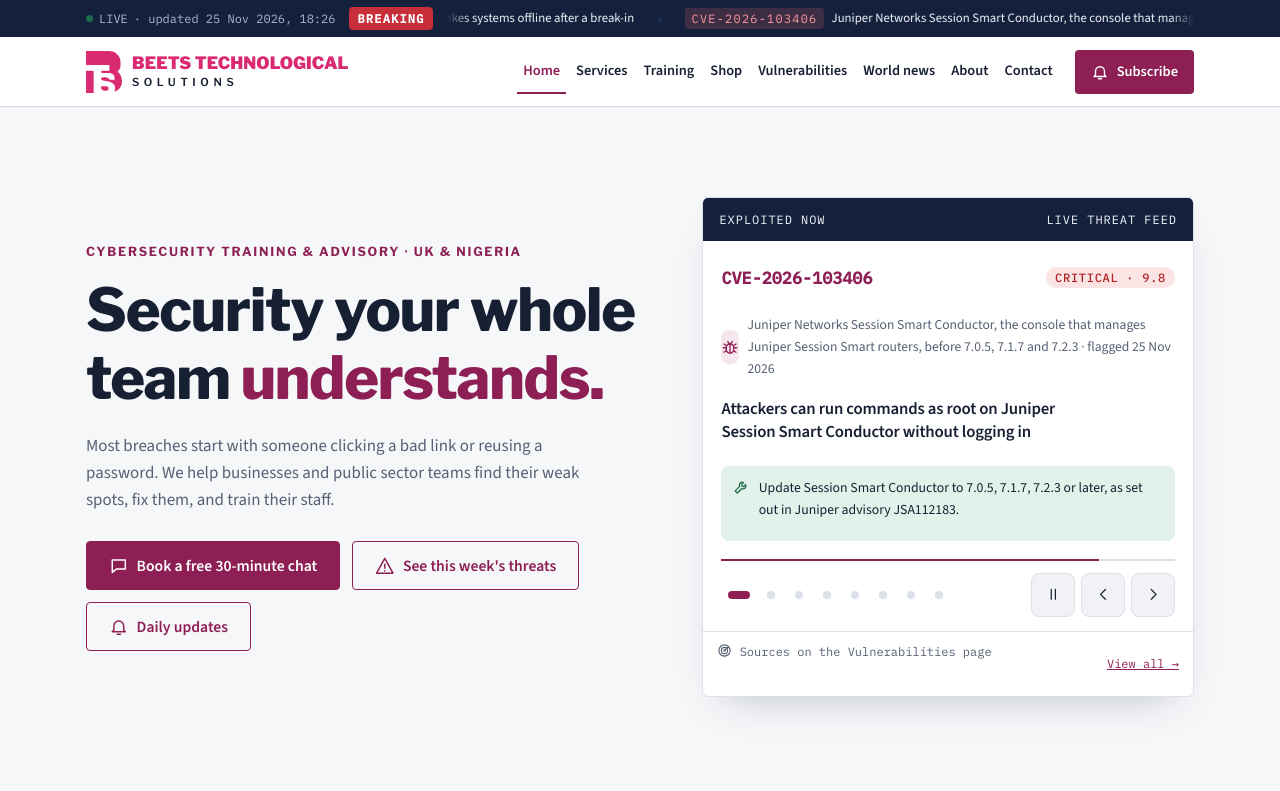
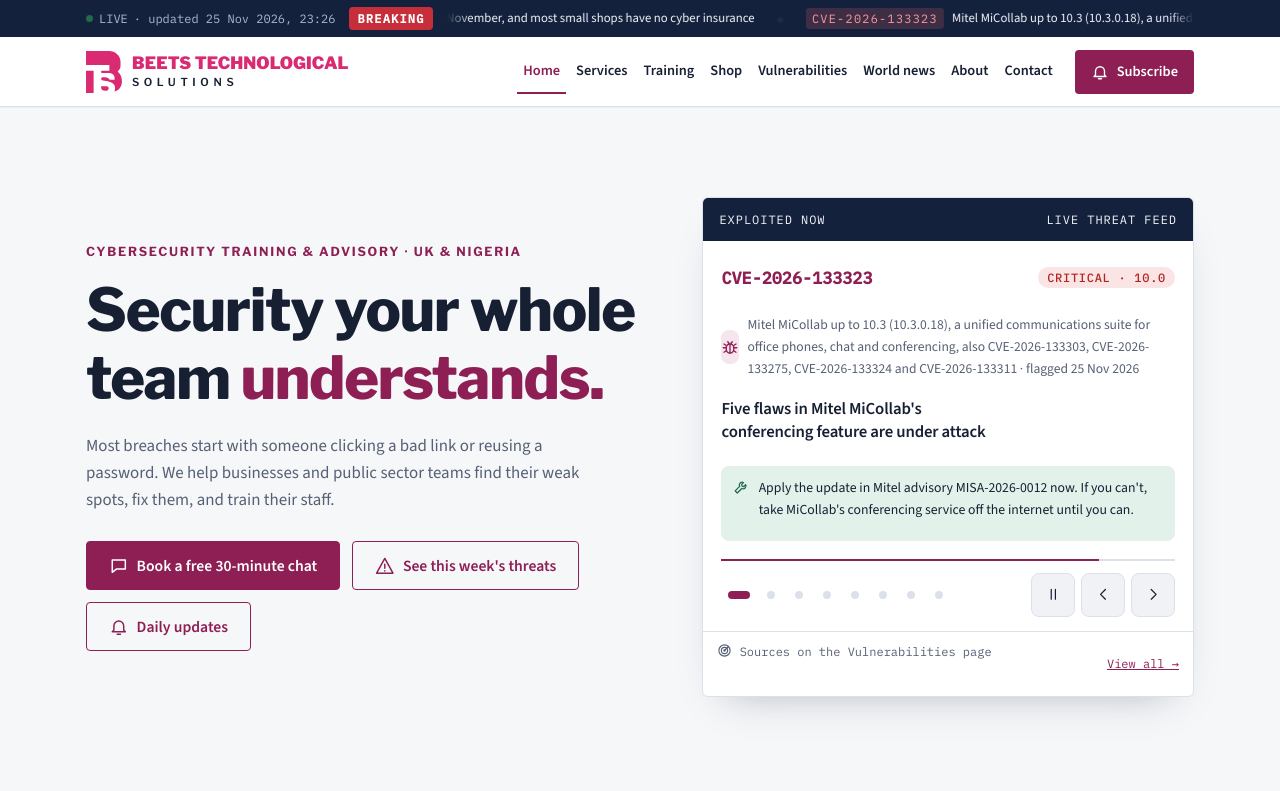
Before and after one commit to beetstechnologicalsolutions/bts-website, a website: page public/index.html in a window 1280 px wide. Shown: the top 791 px of the page. Drawn offline with nearby package versions, Linux system fonts and the light colour scheme.

Commit message:
Update threat feed: 25 Nov 2026, 23:26
Co-Authored-By: Claude Opus 5.5 <noreply@anthropic.com>
Claude-Session: https://claude.ai/code/session_0123ncGBuRLct2XXiR8VfP7r

```diff
--- a/public/index.html
+++ b/public/index.html
@@ -829,8 +829,32 @@ var SOCIAL={linkedin:"",x:"",instagram:""};
 var CLIENTS=[];
 
 /* DATA:START */
-var UPDATED="25 Nov 2026, 18:26";
+var UPDATED="25 Nov 2026, 23:26";
 var VULNS=[
+ {
+  "id": "CVE-2026-133323",
+  "sev": "critical",
+  "score": "10.0",
+  "product": "Mitel MiCollab up to 10.3 (10.3.0.18), a unified communications suite for office phones, chat and conferencing, also CVE-2026-133303, CVE-2026-133275, CVE-2026-133324 and CVE-2026-133311",
+  "title": "Five flaws in Mitel MiCollab's conferencing feature are under attack",
+  "what": "All five sit in the Audio, Web and Video Conferencing part of MiCollab and need no login. The worst lets an attacker run system commands, and others allow file uploads, a login bypass and data theft. CISA added all five to its exploited list on 25 Nov 2026.",
+  "fix": "Apply the update in Mitel advisory MISA-2026-0012 now. If you can't, take MiCollab's conferencing service off the internet until you can.",
+  "added": "25 Nov 2026",
+  "src": "NVD (NIST)",
+  "url": "https://nvd.nist.gov/vuln/detail/CVE-2026-133323"
+ },
+ {
+  "id": "CVE-2023-25915",
+  "sev": "critical",
+  "score": "9.9",
+  "product": "Danfoss AK-SM 800A series, a controller supermarkets use to run fridges and freezers, before firmware 3.3, also CVE-2023-25914 and CVE-2025-41450 (before 4.2)",
+  "title": "Attackers are using old flaws in Danfoss supermarket fridge controllers",
+  "what": "Someone with a login can run commands on the controller or read its system files, which can lead to full control. A third flaw needs no login and leaks internal IP addresses, usernames and store names. CISA added all three to its exploited list on 25 Nov 2026.",
+  "fix": "Update the controller firmware to 4.2 or later, following Danfoss advisories DSA-2023-08-01 and DSA-2025-03-01, and keep it off the open internet.",
+  "added": "25 Nov 2026",
+  "src": "NVD (NIST)",
+  "url": "https://nvd.nist.gov/vuln/detail/CVE-2023-25915"
+ },
  {
   "id": "CVE-2026-103406",
   "sev": "critical",
@@ -967,10 +991,10 @@ var VULNS=[
   "id": "CVE-2026-123890",
   "sev": "critical",
   "score": "9.8",
-  "product": "VMware vCenter Server 9.1, 9.0, 8.0 and 5.x, plus VMware Telco Cloud Platform and Telco Cloud Infrastructure",
+  "product": "VMware vCenter Server 9.1, 9.0, 8.0 and 5.x, plus Telco Cloud Platform and Telco Cloud Infrastructure, also CVE-2026-41709 in VMware ESX (ESXi) 8.0 and 9.x and VMware Cloud Foundation",
   "title": "China-linked spies used a vCenter login bypass for over two months before a patch arrived",
-  "what": "vCenter is the console companies use to run their VMware virtual servers. A flaw in its directory service lets an attacker with network access and no password get an administrator session. Google says a China-linked group used it as a zero-day, then forged logins, planted backdoors and moved on to ESXi hosts.",
-  "fix": "Update to vCenter 9.1.1.0200, 9.0.2.0200, 8.0 U3m or 5.2.5. There is no public fix for unsupported 7.0, so plan to move off it and check vCenter for SSO admin accounts you don't recognise.",
+  "what": "vCenter is the console companies use to run their VMware virtual servers. A flaw in its directory service lets an attacker with network access and no password get an administrator session. Google says a China-linked group used it as a zero-day, then forged logins, planted backdoors and moved on to ESXi hosts. A separate ESXi flaw, CVE-2026-41709, lets someone with admin access act without being logged, and CrowdStrike says a China-linked group used it too.",
+  "fix": "Update to vCenter 9.1.1.0200, 9.0.2.0200, 8.0 U3m or 5.2.5, and apply Broadcom's July 2026 ESXi updates. There is no public fix for unsupported 7.0, so plan to move off it and check for SSO admin accounts you don't recognise.",
   "added": "19 Nov 2026",
   "src": "SecurityWeek",
   "url": "https://www.securityweek.com/newly-patched-vmware-vcenter-flaw-exploited-as-zero-day-by-chinese-apt/"
@@ -1360,18 +1384,6 @@ var VULNS=[
   "url": "https://thehackernews.com/2026/10/cisa-adds-actively-exploited-gitlab-rce.html"
  },
  {
-  "id": "CVE-2026-41709",
-  "sev": "medium",
-  "score": "2.7",
-  "product": "VMware ESX (ESXi) 8.0 and 9.x, and VMware Cloud Foundation",
-  "title": "VMware ESXi flaw lets an attacker with admin access act without leaving logs",
-  "what": "Someone who already has admin access to an ESXi host can carry out some actions without them being logged, which hides their tracks. CrowdStrike says the China-linked group Warp Panda used it in early 2026.",
-  "fix": "Apply Broadcom's July 2026 ESXi updates. Make sure ESXi logs are also sent to a separate log server.",
-  "added": "28 Oct 2026",
-  "src": "Security Affairs",
-  "url": "https://securityaffairs.com/202050/hacking/u-s-cisa-adds-linux-kernel-and-broadcom-vmware-esx-flaws-to-its-known-exploited-vulnerabilities-catalog.html"
- },
- {
   "id": "CVE-2026-46300",
   "sev": "high",
   "score": "7.8",
@@ -1422,6 +1434,24 @@ var VULNS=[
 ];
 var NEWS=[
  {
+  "region": "Global",
+  "date": "25 Nov 2026",
+  "title": "Retailers face more ransomware in November, and most small shops have no cyber insurance",
+  "body": "Insurer CFC's claims data shows ransomware hits retail, leisure and hospitality firms 50% more often in November than in an average month. Reuters reports that only 43% of small and medium retailers carry cyber insurance. PwC expects UK shoppers to spend about 235 pounds each this Black Friday.",
+  "why": "Before the weekend rush, check you have an offline backup of your shop and order data and that staff know who to call if tills or the website stop.",
+  "src": "Reuters via Investing.com",
+  "url": "https://www.investing.com/news/stock-market-news/retailers-face-rising-ai-cyberattack-threat-ahead-of-black-friday-many-uninsured-5050150"
+ },
+ {
+  "region": "UK",
+  "date": "25 Nov 2026",
+  "title": "Halfords hit through a third-party service, with extortion gang N0n claiming it",
+  "body": "The bike and car parts retailer says an attack late last week on an outside digital service exposed limited product information and some staff usernames. Halfords says it has found no sign that passwords, payment details or customer data were involved, or that its own systems were reached. The N0n data theft group has claimed the attack.",
+  "why": "List the outside services that hold your staff or product data and check each one has multi-factor login turned on for your accounts.",
+  "src": "Cyclingnews via Yahoo",
+  "url": "https://www.yahoo.com/lifestyle/articles/british-bike-retail-chain-halfords-113338105.html"
+ },
+ {
   "region": "Americas",
   "date": "25 Nov 2026",
   "title": "US financial crime agency FinCEN takes systems offline after a break-in",
@@ -1431,6 +1461,15 @@ var NEWS=[
   "url": "https://www.yahoo.com/news/us/articles/us-fincen-takes-systems-offline-144239506.html"
  },
  {
+  "region": "Europe",
+  "date": "24 Nov 2026",
+  "title": "Microsoft fixes an Azure API Management flaw used against Norwegian energy firms",
+  "body": "Microsoft says a flaw in the Classic Developer, Basic, Standard and Premium tiers of Azure API Management, its service for publishing company APIs, was exploited before it blocked it on 19 November. Norway's security authority says an unknown attacker went after access tokens, secrets and stored values, and Equinor reported an attack on 17 November. There is no CVE number yet.",
+  "why": "If you use Azure API Management Classic, rotate its keys, secrets and named values now, because Microsoft's fix does not cancel credentials stolen before it.",
+  "src": "Techzine",
+  "url": "https://www.techzine.eu/news/security/146028/microsoft-patches-actively-exploited-vulnerability-in-azure-api-management/"
+ },
+ {
   "region": "UK",
   "date": "24 Nov 2026",
   "title": "UK warns firms that supply Ukraine's military of Russian sabotage",
@@ -1440,15 +1479,6 @@ var NEWS=[
   "url": "https://uk.news.yahoo.com/uk-warns-russian-sabotage-threat-123549976.html"
  },
  {
-  "region": "Global",
-  "date": "24 Nov 2026",
-  "title": "Radware says an exposed internal API leaked customer cloud storage keys",
-  "body": "Radware, which sells web application firewall and DDoS protection services, says an outsider reached an internal Cloud WAF management API on 19 November because it was open to the internet without a login. Customer contact details were exposed, and for some customers so were the AWS S3, Azure Blob or SFTP credentials used to export WAF logs. Some customers report AWS alerts about an unfamiliar address trying to reach their log buckets.",
-  "why": "If you use Radware Cloud WAF, rotate your log export keys and passwords this week and check your storage access logs for anything unexpected since 19 November.",
-  "src": "BleepingComputer",
-  "url": "https://www.bleepingcomputer.com/news/security/radware-discloses-breach-exposing-customer-cloud-access-keys/"
- },
- {
   "region": "UK",
   "date": "24 Nov 2026",
   "title": "NCSC says attackers are using automated hacking tools to hit old, simple weaknesses",
@@ -1474,24 +1504,6 @@ var NEWS=[
   "why": "Check this week that your backups have an offline copy, and test restoring one important folder so you know you could recover without paying.",
   "src": "Help Net Security",
   "url": "https://www.helpnetsecurity.com/2026/11/24/check-point-ransomware-attacks-q3-2026-report/"
- },
- {
-  "region": "Global",
-  "date": "24 Nov 2026",
-  "title": "Turnitin says it found unauthorised activity on some customer-facing systems",
-  "body": "Turnitin, the plagiarism-checking service used by more than 16,000 schools and universities in 185 countries, says it spotted unauthorised activity on some of its customer-facing systems and is investigating with outside specialists. It has told police and regulators, and says its service is working normally. It has not said whether any user data was taken or how many people are affected.",
-  "why": "If your organisation uses Turnitin, warn staff and students this week to expect phishing that mentions it, and remind them not to reuse their Turnitin password anywhere else.",
-  "src": "BleepingComputer",
-  "url": "https://www.bleepingcomputer.com/news/security/turnitin-discloses-cyberattack-affecting-customer-facing-systems/"
- },
- {
-  "region": "Americas",
-  "date": "24 Nov 2026",
-  "title": "Hackers breached an unclassified US intelligence research system used by the CIA",
-  "body": "CyberScoop has confirmed a breach of an open-source intelligence analysis system used by the CIA and the Office of the Director of National Intelligence. A source says some unclassified information was exposed and that classified networks were not involved. The CIA declined to comment.",
-  "why": "Ask which research and analytics tools your staff sign in to, and check this week that each one uses multi-factor sign-in and keeps a log of searches.",
-  "src": "CyberScoop",
-  "url": "https://cyberscoop.com/cia-odni-osint-data-breach"
  },
  {
   "region": "Global",
```
Lines whose indentation alone changed are shown as unchanged.
